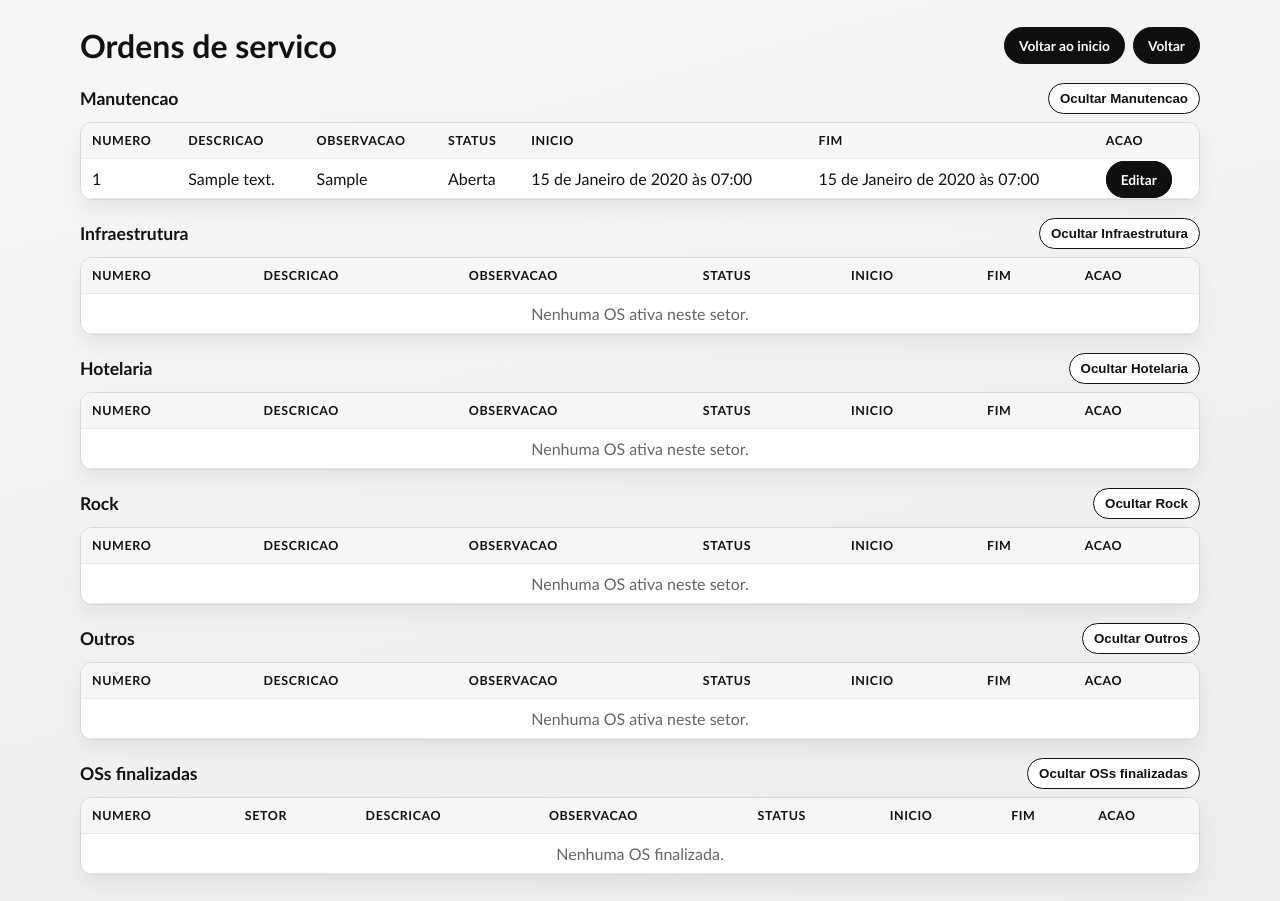
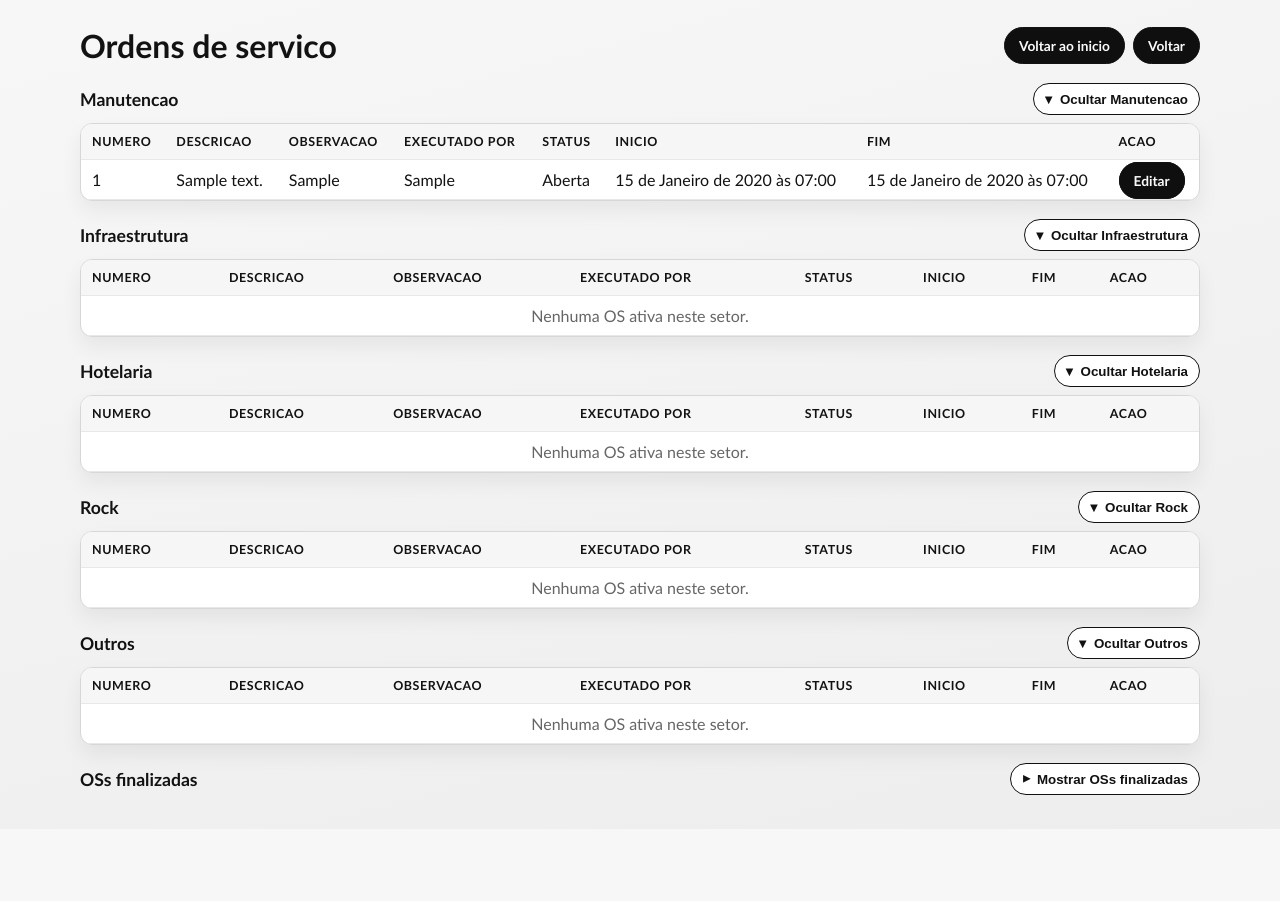
Before and after one commit to flavioeduardo670/rpf, a Django app: page /os/lista/ in a window 1280 px wide. After the commit the page ends 795 px from the top, so only its background shows below. Run offline with Django 5.2, Linux system fonts and the light colour scheme; a user stored in the database is signed in; data comes from the database, SQL or seed files in the repository; tables that the repository leaves empty hold one stand-in row (values such as "Sample post"); parts of the project's set-up code (start-up, migrations or seed data) failed here and were passed over.

Commit message:
Exibe apelido de quem executa nas tabelas de OS

```diff
--- a/core/models.py
+++ b/core/models.py
@@ -555,6 +555,17 @@ class OrdemServico(models.Model):
         default='aberta'
     )
 
+    @property
+    def executado_por_exibicao(self):
+        executado_por = (self.executado_por or '').strip()
+        if not executado_por:
+            return '-'
+
+        morador = Morador.objects.filter(nome=executado_por).only('apelido').first()
+        if morador and morador.apelido:
+            return morador.apelido
+        return executado_por
+
     # Indica se já foi gerada despesa no financeiro
     despesa_gerada = models.BooleanField(default=False)
 
--- a/core/templates/core/lista_os.html
+++ b/core/templates/core/lista_os.html
@@ -20,7 +20,9 @@
         .empty { color:var(--muted); text-align:center; }
         .setor-header { display:flex; justify-content:space-between; align-items:center; gap:12px; margin:18px 0 8px; }
         .setor-header h2 { margin:0; font-size:1.1rem; }
-        .toggle-btn { border:1px solid #111; background:#fff; color:#111; padding:7px 11px; border-radius:999px; cursor:pointer; font-weight:700; }
+        .toggle-btn { display:inline-flex; align-items:center; gap:8px; border:1px solid #111; background:#fff; color:#111; padding:7px 11px; border-radius:999px; cursor:pointer; font-weight:700; }
+        .toggle-btn .arrow { font-size:.85rem; transition:transform .2s ease; }
+        .toggle-btn[aria-expanded="false"] .arrow { transform:rotate(-90deg); }
         .is-hidden { display:none; }
         @media (max-width:760px){ body{padding:14px;} .top{flex-direction:column; align-items:flex-start;} .actions{width:100%; flex-direction:column;} .btn{width:100%; text-align:center;} }
     </style>
@@ -38,23 +40,24 @@
     {% for secao in secoes_setor %}
     <div class="setor-header">
         <h2>{{ secao.label }}</h2>
-        <button type="button" class="toggle-btn" data-target="setor-{{ secao.setor }}" data-label-show="Mostrar {{ secao.label }}" data-label-hide="Ocultar {{ secao.label }}">Ocultar {{ secao.label }}</button>
+        <button type="button" class="toggle-btn" data-target="setor-{{ secao.setor }}" data-label-show="Mostrar {{ secao.label }}" data-label-hide="Ocultar {{ secao.label }}" aria-expanded="true"><span class="arrow" aria-hidden="true">▾</span><span class="label">Ocultar {{ secao.label }}</span></button>
     </div>
     <div class="panel" id="setor-{{ secao.setor }}">
         <table>
-            <tr><th>Numero</th><th>Descricao</th><th>Observacao</th><th>Status</th><th>Inicio</th><th>Fim</th><th>Acao</th></tr>
+            <tr><th>Numero</th><th>Descricao</th><th>Observacao</th><th>Executado por</th><th>Status</th><th>Inicio</th><th>Fim</th><th>Acao</th></tr>
             {% for os in secao.ordens %}
             <tr>
                 <td>{{ os.numero }}</td>
                 <td>{{ os.descricao }}</td>
                 <td>{{ os.observacao|default:"-" }}</td>
+                <td>{{ os.executado_por_exibicao }}</td>
                 <td>{{ os.get_status_display }}</td>
                 <td>{{ os.data_inicio }}</td>
                 <td>{{ os.data_fim|default:"-" }}</td>
                 <td><a class="btn" href="{% url 'editar_os' os.numero %}">Editar</a></td>
             </tr>
             {% empty %}
-            <tr><td colspan="7" class="empty">Nenhuma OS ativa neste setor.</td></tr>
+            <tr><td colspan="8" class="empty">Nenhuma OS ativa neste setor.</td></tr>
             {% endfor %}
         </table>
     </div>
@@ -62,24 +65,25 @@
 
     <div class="setor-header">
         <h2>OSs finalizadas</h2>
-        <button type="button" class="toggle-btn" data-target="setor-finalizadas" data-label-show="Mostrar OSs finalizadas" data-label-hide="Ocultar OSs finalizadas">Ocultar OSs finalizadas</button>
+        <button type="button" class="toggle-btn" data-target="setor-finalizadas" data-label-show="Mostrar OSs finalizadas" data-label-hide="Ocultar OSs finalizadas" aria-expanded="false"><span class="arrow" aria-hidden="true">▾</span><span class="label">Mostrar OSs finalizadas</span></button>
     </div>
-    <div class="panel" id="setor-finalizadas">
+    <div class="panel is-hidden" id="setor-finalizadas">
         <table>
-            <tr><th>Numero</th><th>Setor</th><th>Descricao</th><th>Observacao</th><th>Status</th><th>Inicio</th><th>Fim</th><th>Acao</th></tr>
+            <tr><th>Numero</th><th>Setor</th><th>Descricao</th><th>Observacao</th><th>Executado por</th><th>Status</th><th>Inicio</th><th>Fim</th><th>Acao</th></tr>
             {% for os in ordens_finalizadas %}
             <tr>
                 <td>{{ os.numero }}</td>
                 <td>{{ os.get_setor_display }}</td>
                 <td>{{ os.descricao }}</td>
                 <td>{{ os.observacao|default:"-" }}</td>
+                <td>{{ os.executado_por_exibicao }}</td>
                 <td>{{ os.get_status_display }}</td>
                 <td>{{ os.data_inicio }}</td>
                 <td>{{ os.data_fim|default:"-" }}</td>
                 <td><a class="btn" href="{% url 'editar_os' os.numero %}">Editar</a></td>
             </tr>
             {% empty %}
-            <tr><td colspan="8" class="empty">Nenhuma OS finalizada.</td></tr>
+            <tr><td colspan="9" class="empty">Nenhuma OS finalizada.</td></tr>
             {% endfor %}
         </table>
     </div>
@@ -90,7 +94,11 @@
             const target = document.getElementById(button.dataset.target);
             if (!target) return;
             const oculto = target.classList.toggle('is-hidden');
-            button.textContent = oculto ? button.dataset.labelShow : button.dataset.labelHide;
+            button.setAttribute('aria-expanded', String(!oculto));
+            const label = button.querySelector('.label');
+            if (label) {
+                label.textContent = oculto ? button.dataset.labelShow : button.dataset.labelHide;
+            }
         });
     });
 </script>
```
Also changed, not shown: core/templates/core/manutencao.html (+11 -5 lines).
